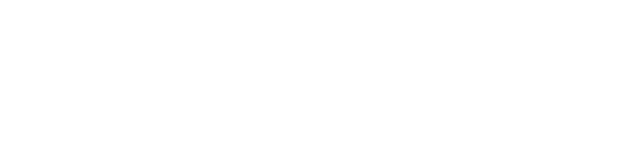
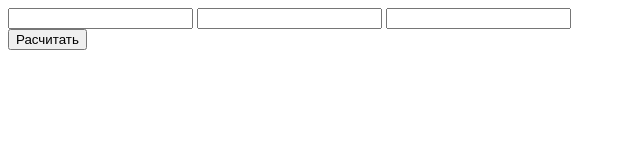
Before and after one commit to esengeldyn/calculator-credit, a plain HTML site: page index.html in a window 1280 px wide. Shown: the whole page, without its empty margins (0-640 px from the left). Drawn offline with Linux system fonts and the light colour scheme.

Commit message:
Добавил базовую структуру сайта

```diff
--- a/index.html
+++ b/index.html
@@ -1,13 +1,20 @@
 <!DOCTYPE html>
 <html lang="en">
 	<head>
-    <meta charset="UTF-8">
-    <meta name="viewport" content="width=device-width, initial-scale=1.0">
+		<meta charset="UTF-8" />
+		<meta name="viewport" content="width=device-width, initial-scale=1.0" />
 		<title>my job</title>
-    <link rel="stylesheet" href="/style.css">
+		<link rel="stylesheet" href="/style.css" />
 	</head>
 	<body>
-
+		<div>
+			<input type="text" />
+			<input type="text" />
+			<input type="text" />
+		</div>
+		<div>
+			<button>Расчитать</button>
+		</div>
 		<script src="js.js"></script>
 	</body>
 </html>
```
Lines whose indentation alone changed are shown as unchanged.
